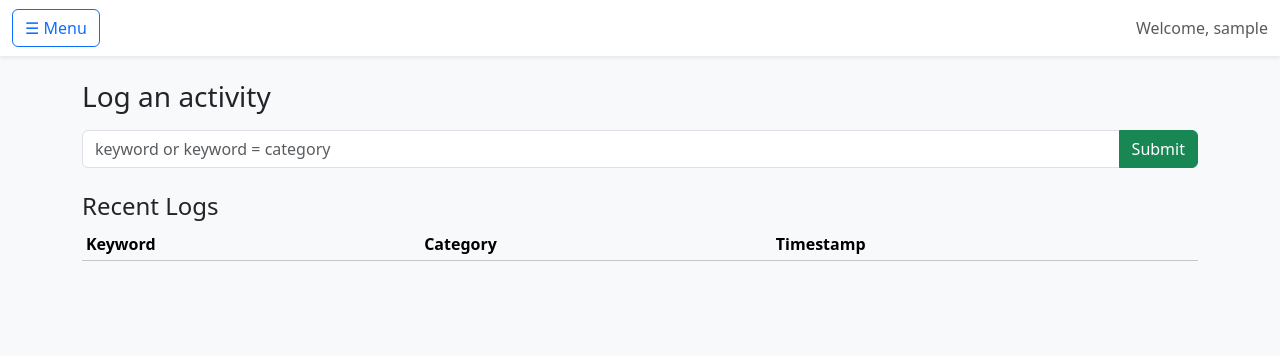
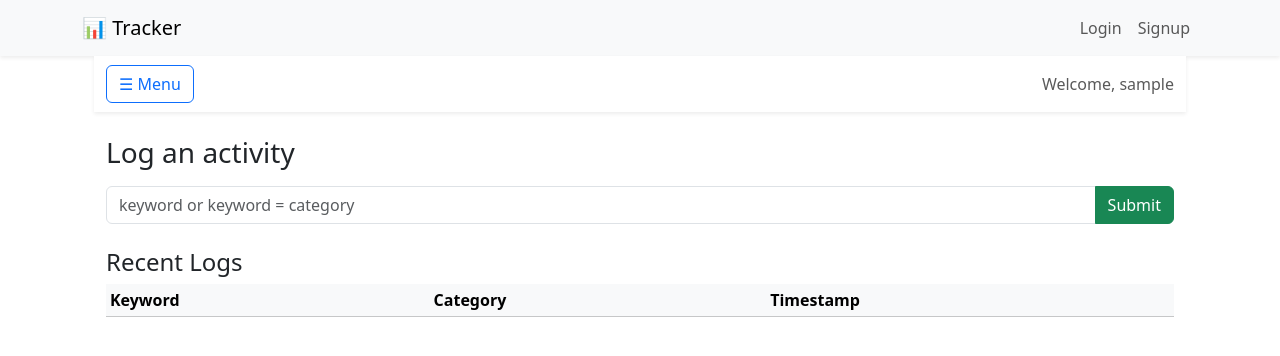
Before and after one commit to allnovice/tracker, a Flask app: template templates/log.html in a window 1280 px wide. Shown: the top 356 px of the page. Run offline with Flask 3, Linux system fonts and the light colour scheme; the template is opened without the code that fills it: most values are stand-ins (such as "Sample title", 1, 10 or a date in 2020); data that the repository does not hold is empty; some libraries are stand-ins or nearby versions.

Commit message:
Update log.html

```diff
--- a/templates/log.html
+++ b/templates/log.html
@@ -1,14 +1,9 @@
-<!doctype html>
-<html lang="en">
-<head>
-  <meta charset="utf-8">
-  <title>Logs</title>
-  <meta name="viewport" content="width=device-width, initial-scale=1"> <!-- mobile friendly -->
-  <link href="https://cdn.jsdelivr.net/npm/bootstrap@5.3.2/dist/css/bootstrap.min.css" rel="stylesheet">
-</head>
-<body class="bg-light">
+{% extends "base.html" %}
+
+{% block content %}
+<div class="container-fluid">
   <!-- Top Navbar -->
-  <nav class="navbar navbar-light bg-white shadow-sm sticky-top">
+  <nav class="navbar navbar-light bg-body shadow-sm sticky-top">
     <div class="container-fluid">
       <button class="btn btn-outline-primary" type="button" data-bs-toggle="offcanvas" data-bs-target="#sidebar">
         ☰ Menu
@@ -70,8 +65,8 @@
       </table>
     </div>
   </div>
+</div>
 
-  <script src="https://cdn.jsdelivr.net/npm/bootstrap@5.3.2/dist/js/bootstrap.bundle.min.js"></script>
 <script>
   async function fetchLogs(category="") {
     let url = "/logs_data";
@@ -102,5 +97,4 @@
     fetchLogs(e.target.value);
   });
 </script>
-</body>
-</html>
+{% endblock %}
```
Lines whose indentation alone changed are shown as unchanged.
